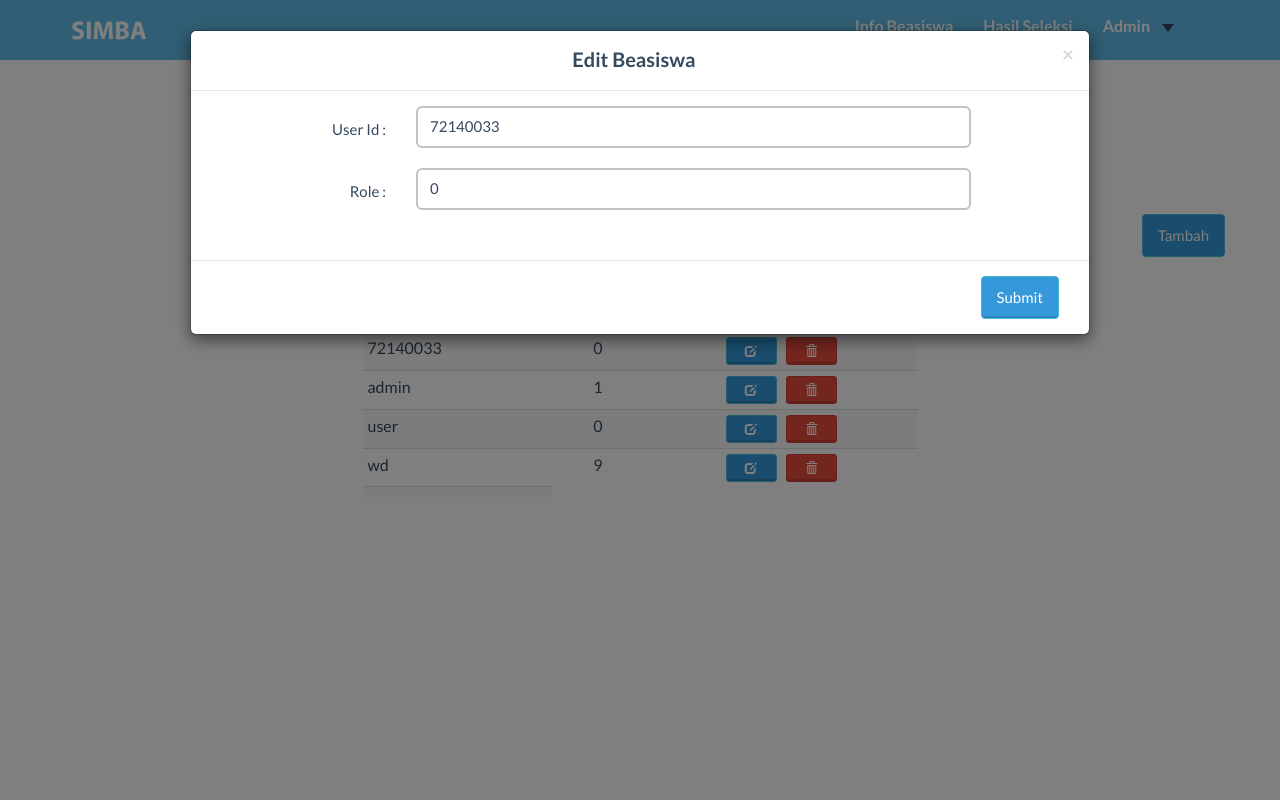
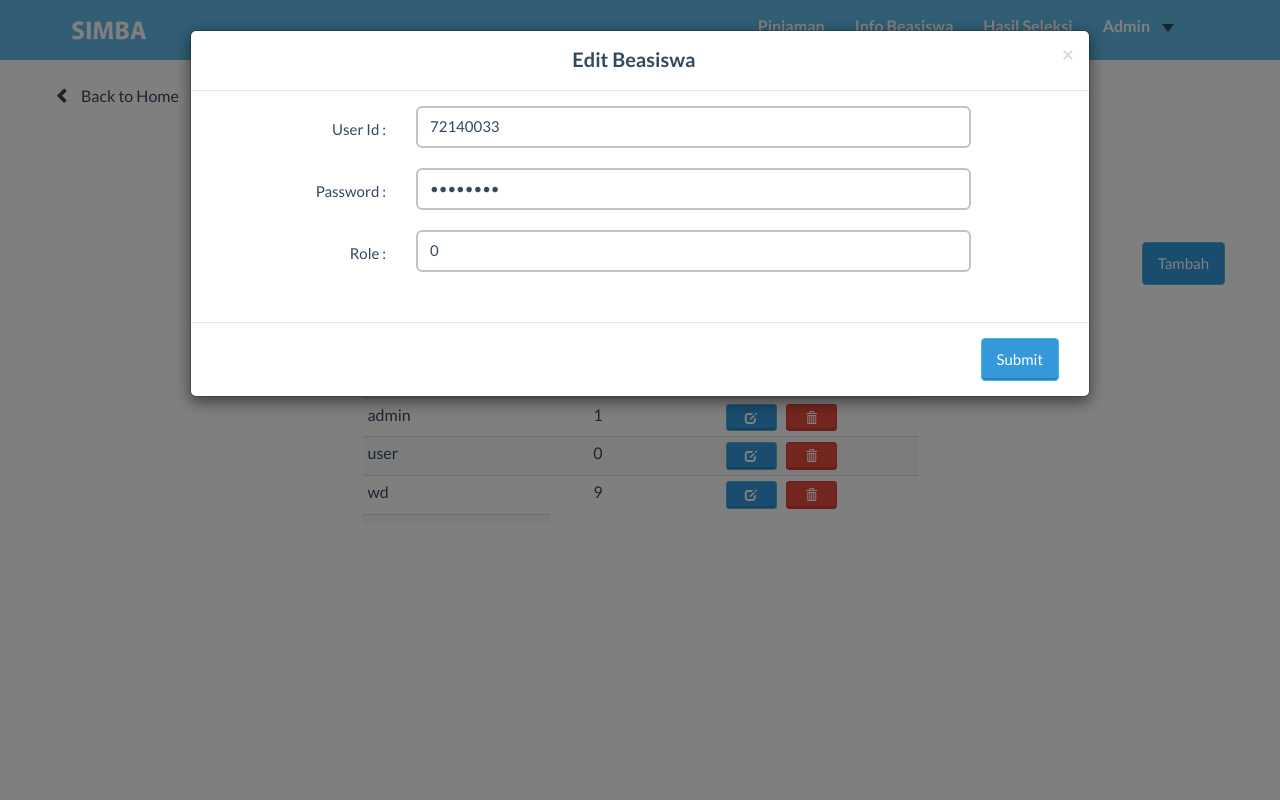
Before and after one commit to aamesaa/beasiswa, a PHP site: page /user_admin/daftar_user.php in a window 1280 px wide, after a click that opens the changed part. Run offline with PHP 8.4, Linux system fonts and the light colour scheme; data comes from the database, SQL or seed files in the repository; some libraries are stand-ins or nearby versions.

Commit message:
Add Password di Edit User

```diff
--- a/user_admin/Index.php
+++ b/user_admin/Index.php
@@ -53,6 +53,7 @@ $getDataBsw=mysqli_query($koneksi,"SELECT * FROM beasiswa");
       </a>
       <div class="collapse navbar-collapse navbar-right navbar-ex1-collapse stuckMenu">
         <ul class="nav navbar-nav">
+          <li class="menuItem"><a href="../user_admin/pinjaman.php">Pinjaman </a></li>
           <li class="menuItem"><a href="../index.php#infoBeasiswa">Info Beasiswa </a></li>
           <li class="menuItem"><a href="../index.php#hasilSeleksi">Hasil Seleksi </a></li>
           <li class="menuItem dropdown">
--- a/user_admin/daftar_user.php
+++ b/user_admin/daftar_user.php
@@ -53,6 +53,7 @@ $getDataUsr=mysqli_query($koneksi,"SELECT * FROM system_usr");
       </a>
       <div class="collapse navbar-collapse navbar-right navbar-ex1-collapse stuckMenu">
         <ul class="nav navbar-nav">
+          <li class="menuItem"><a href="../user_admin/pinjaman.php">Pinjaman </a></li>
           <li class="menuItem"><a href="../index.php#infoBeasiswa">Info Beasiswa </a></li>
           <li class="menuItem"><a href="../index.php#hasilSeleksi">Hasil Seleksi </a></li>
           <li class="menuItem dropdown">
@@ -70,6 +71,8 @@ $getDataUsr=mysqli_query($koneksi,"SELECT * FROM system_usr");
   <div class="container">
     <div class="row">
       <br/>  <br/><br/>
+      <a href="index.php"> <span class="glyphicon glyphicon-chevron-left"></span>Back to Home</a>
+    </br>
       <h2 class="text-center">Daftar User</h2>
       <br/>
       <a href="form_create_user.php" class="btn btn-info pull-right">Tambah </a>
@@ -122,6 +125,12 @@ $getDataUsr=mysqli_query($koneksi,"SELECT * FROM system_usr");
                     <div class="col-sm-6">
                       <input type="text" class="form-control" id="user_id" name="user_id" value="'.$row['user_id'].'">
                     </div>
+                    </div>
+                    <div class="form-group">
+                      <label class="control-label col-sm-2" for="password">Password :</label>
+                      <div class="col-sm-6">
+                        <input type="password" class="form-control" id="password" name="password" value="'.$row['password'].'">
+                      </div>
                     </div>
                     <div class="form-group">
                       <label class="control-label col-sm-2" for="role">Role :</label>
--- a/user_admin/edit_user.php
+++ b/user_admin/edit_user.php
@@ -4,7 +4,7 @@ include("../function/koneksi.php");
 $user_id=$_POST['user_id'];
 $password=$_POST['password'];
 $role=$_POST['role'];
-$sql="UPDATE system_usr SET role='$role' WHERE user_id='$user_id'";
+$sql="UPDATE system_usr SET password='$password' , role='$role' WHERE user_id='$user_id'";
 $hasil = mysqli_query($koneksi,$sql);
 echo $sql;
 if($hasil){
```
